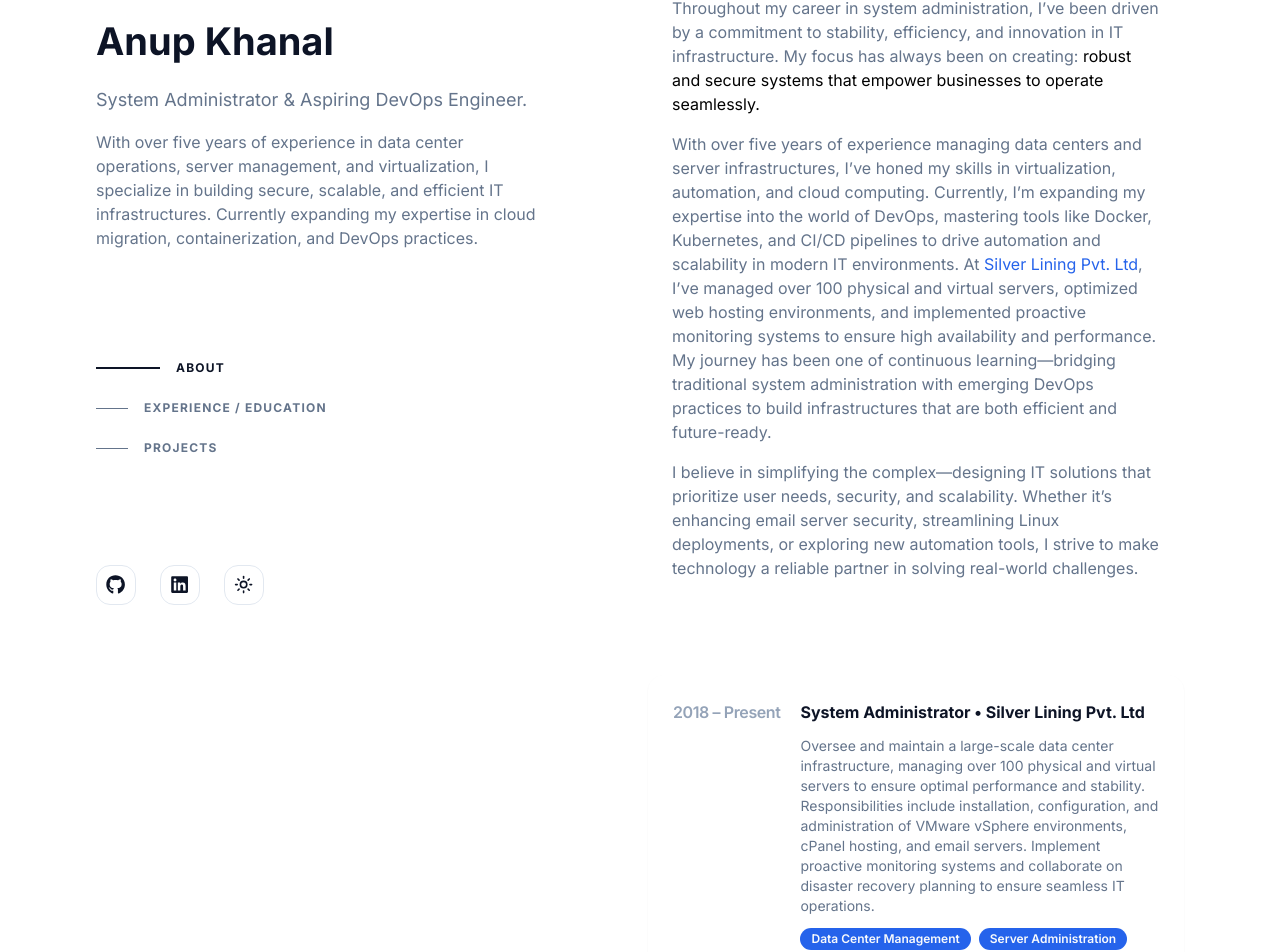
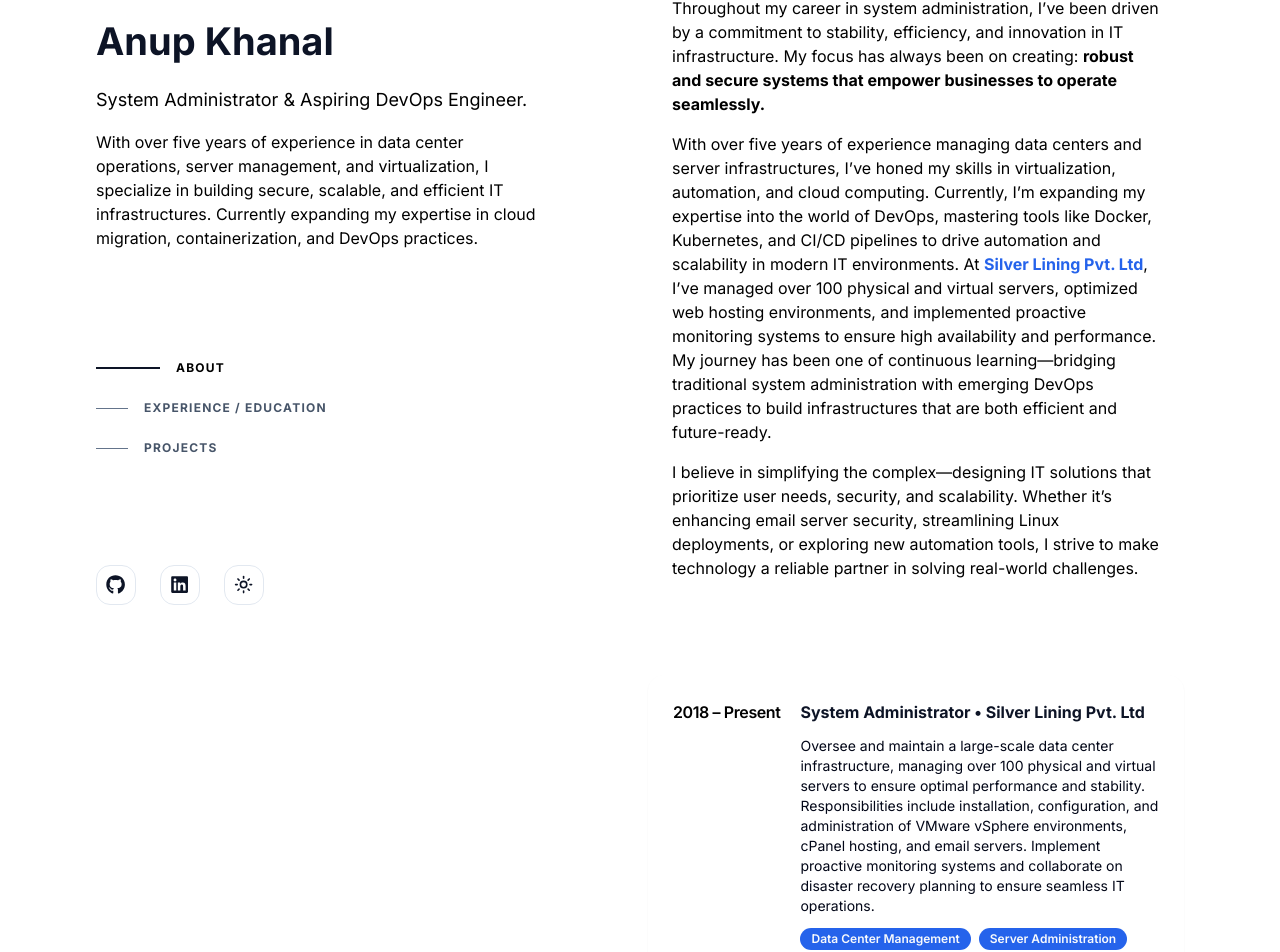
Before and after one commit to ank404/website, a Next.js app: page / in a window 1280 px wide. Shown: the part 99-1051 px from the top of the page. Built offline with nearby package versions, Linux system fonts and the light colour scheme.

Commit message:
Changed Theme/Details

```diff
--- a/app/globals.css
+++ b/app/globals.css
@@ -71,6 +71,12 @@
   }
 }
 
+@layer components {
+  .page-text {
+    @apply text-black dark:text-white;
+  }
+}
+
 @layer base {
   * {
     @apply border-border;
--- a/components/About.tsx
+++ b/components/About.tsx
@@ -10,22 +10,22 @@ export default function About() {
         </h2>
       </div>
       <div className="flex flex-col gap-4">
-        <p className="text-start text-muted-foreground lg:px-6">
+        <p className="text-start page-text lg:px-6">
         Throughout my career in system administration, I’ve been driven by a commitment to stability,
         efficiency, and innovation in IT infrastructure.
         My focus has always been on creating:{" "}
-          <span className="text-black dark:text-white">
+          <span className="text-black dark:text-white font-bold">
           robust and secure systems that empower businesses to operate seamlessly.
           </span>{" "}
         </p>
-        <p className="text-start text-muted-foreground lg:px-6">
+        <p className="text-start page-text lg:px-6">
         With over five years of experience managing data centers and server infrastructures,
         I’ve honed my skills in virtualization, automation, and cloud computing. Currently,
         I’m expanding my expertise into the world of DevOps, mastering tools like Docker,
         Kubernetes, and CI/CD pipelines to drive automation and scalability in modern IT
         environments. At{" "}
           <a
-            className="no-wrap text-primary text-black dark:text-white"
+            className="no-wrap text-primary text-black dark:text-white font-bold"
             href="https://silverlining.com.np"
             target="blank"
             rel="noopener noreferrer"
@@ -38,7 +38,7 @@ export default function About() {
           administration with emerging DevOps practices to build infrastructures that are both efficient and
           future-ready.
         </p>
-        <p className="text-start text-muted-foreground lg:px-6">
+        <p className="text-start page-text lg:px-6">
         I believe in simplifying the complex—designing IT solutions that prioritize user needs, security, and
         scalability. Whether it’s enhancing email server security, streamlining Linux deployments, or
         exploring new automation tools, I strive to make technology a reliable partner in solving real-world
--- a/components/ExpCards.tsx
+++ b/components/ExpCards.tsx
@@ -89,7 +89,7 @@ export default function ExpCard() {
             className="lg:p-6 mb-4 flex flex-col lg:flex-row w-full min-h-fit gap-0 lg:gap-5 border-transparent hover:border dark:lg:hover:border-t-blue-900 dark:lg:hover:bg-slate-800/50 lg:hover:shadow-[inset_0_1px_0_0_rgba(148,163,184,0.1)] lg:hover:drop-shadow-lg lg:hover:bg-slate-100/50 lg:hover:border-t-blue-200"
           >
             <CardHeader className="h-full w-full p-0">
-              <CardTitle className="text-base text-slate-400 whitespace-nowrap">
+              <CardTitle className="text-base page-text whitespace-nowrap">
                 {job.timeline}
               </CardTitle>
             </CardHeader>
@@ -102,7 +102,7 @@ export default function ExpCard() {
                   {position}
                 </p>
               ))}
-              <CardDescription className="py-3 text-muted-foreground">
+              <CardDescription className="py-3 text-slate-950">
                 {job.description}
               </CardDescription>
               <CardFooter className="p-0 flex flex-wrap gap-2">
--- a/components/Nav.tsx
+++ b/components/Nav.tsx
@@ -33,8 +33,8 @@ export default function Nav() {
       }`,
       textClass: `nav-text text-xs font-bold uppercase tracking-widest ${
         isActive
-          ? "text-foreground"
-          : "text-slate-500 group-hover:text-foreground"
+          ? "page-text"
+          : "text-slate-600 group-hover:page-text"
       }`,
     };
   };
@@ -47,10 +47,10 @@ export default function Nav() {
         <h1 className="text-[38px] font-bold lg:text-start">
           Anup Khanal
         </h1>
-        <h3 className="text-lg lg:text-start text-muted-foreground">
+        <h3 className="text-lg lg:text-start page-text">
         System Administrator & Aspiring DevOps Engineer.
         </h3>
-        <p className="text-base lg:text-start text-muted-foreground">
+        <p className="text-base lg:text-start page-text">
           With over five years of experience in data center operations, server
           management, and virtualization, I specialize in building secure,
           scalable, and efficient IT infrastructures. Currently expanding my
--- a/components/Projects.tsx
+++ b/components/Projects.tsx
@@ -39,9 +39,9 @@ const jobProjects = [
   },
   {
     imagePath: "/swoop-og-banner.webp",
-    title: "Swoop Exchange - Landing Page",
+    title: "Dummy content",
     description:
-      "Swoop's landing page highlights the platform's use cases and solutions. Swoop Exchange is a Meta-DEX Aggregator that automatically sources, ranks and routes quotes from the best DEX Aggregators and Bridges, ensuring the best prices for on-chain and cross-chain swaps. Swoop Exchange has achieved millions in USD volume and currently has around 4000 monthly users with 0 paid marketing.",
+      "Dummy content",
     skills: [
       "Next.js",
       "Framer",
@@ -51,13 +51,13 @@ const jobProjects = [
       "Vercel",
       "Figma",
     ],
-    link: "https://swoop.exchange",
+    link: "https://github.com/ank404",
   },
   {
     imagePath: "/app-front-1.png",
-    title: "Swoop Exchange - Application Design",
+    title: "Nonsense change",
     description:
-      "Swoop Exchange is a next generation Meta Decentralized Exchange and Bridge Aggregator. By Aggregating the Aggregators, Bridges, and Liquidity across chains, and off-chain it solves protocol and liquidity fragmentation, significantly improving UX. Provides access to: 450,000+ Tokens, 7+ Aggregators, 13+ Bridges, 50+ DEXs, 280+ Liquidity Sources and 16+ Blockchains.",
+      "Dummy content",
     skills: [
       "Next.js",
       "Typescript",
@@ -67,15 +67,15 @@ const jobProjects = [
       "Vercel",
       "Figma",
     ],
-    link: "https://app.mtopswap.com",
+    link: "https://github.com/ank404",
   },
   {
     imagePath: "/meikopoulos.com_PC.png",
-    title: "meikopoulos.com",
+    title: "Nonsense change",
     description:
-      "The portfolio webpage you are looking at right now. Based on Brittany Chiang's website (they awesome). Coded in Visual Studio Code.",
+      "Nonsense change",
     skills: ["Typescript", "JavaScript", "Tailwind CSS", "Vercel"],
-    link: "https://github.com/0xAlexander/my-website",
+    link: "https://github.com/ank404",
   },
 ];
 
@@ -112,7 +112,7 @@ export default function Projects() {
                   {project.title}{" "}
                   <FaArrowRight className="ml-1 inline-block h-5 w-5 shrink-0 transition-transform group-hover:-translate-y-1 group-hover:translate-x-1 motion-reduce:transition-none" />
                 </p>
-                <CardDescription className="py-3 text-muted-foreground">
+                <CardDescription className="py-3 text-slate-950">
                   {project.description}
                 </CardDescription>
                 <CardFooter className="p-0 flex flex-wrap gap-2">
--- a/hooks/useActiveSection.ts
+++ b/hooks/useActiveSection.ts
@@ -14,7 +14,7 @@ const useActiveSection = (sectionIds: string[]): string => {
           }
         });
       },
-      { threshold: 0.5 }
+      { threshold: 0.3 }
     );
 
     sectionIds.forEach((sectionId) => {
```
